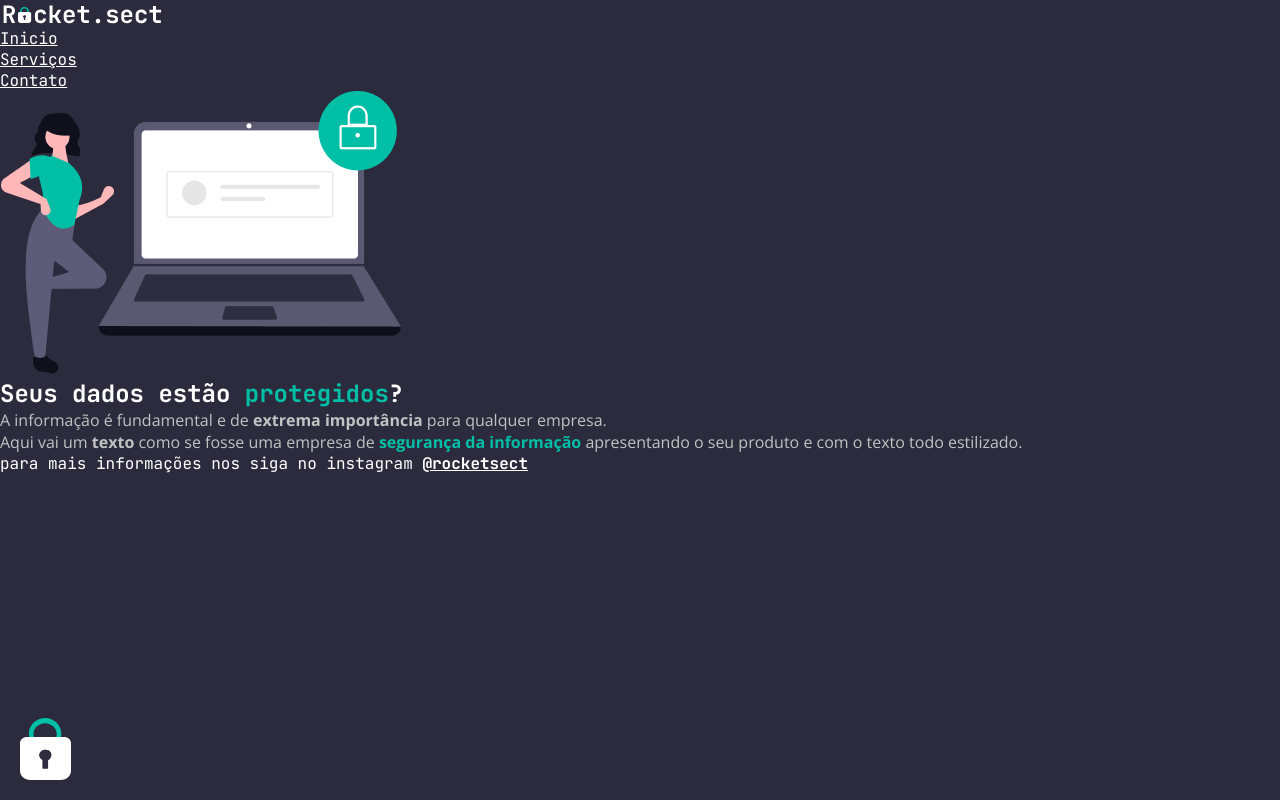
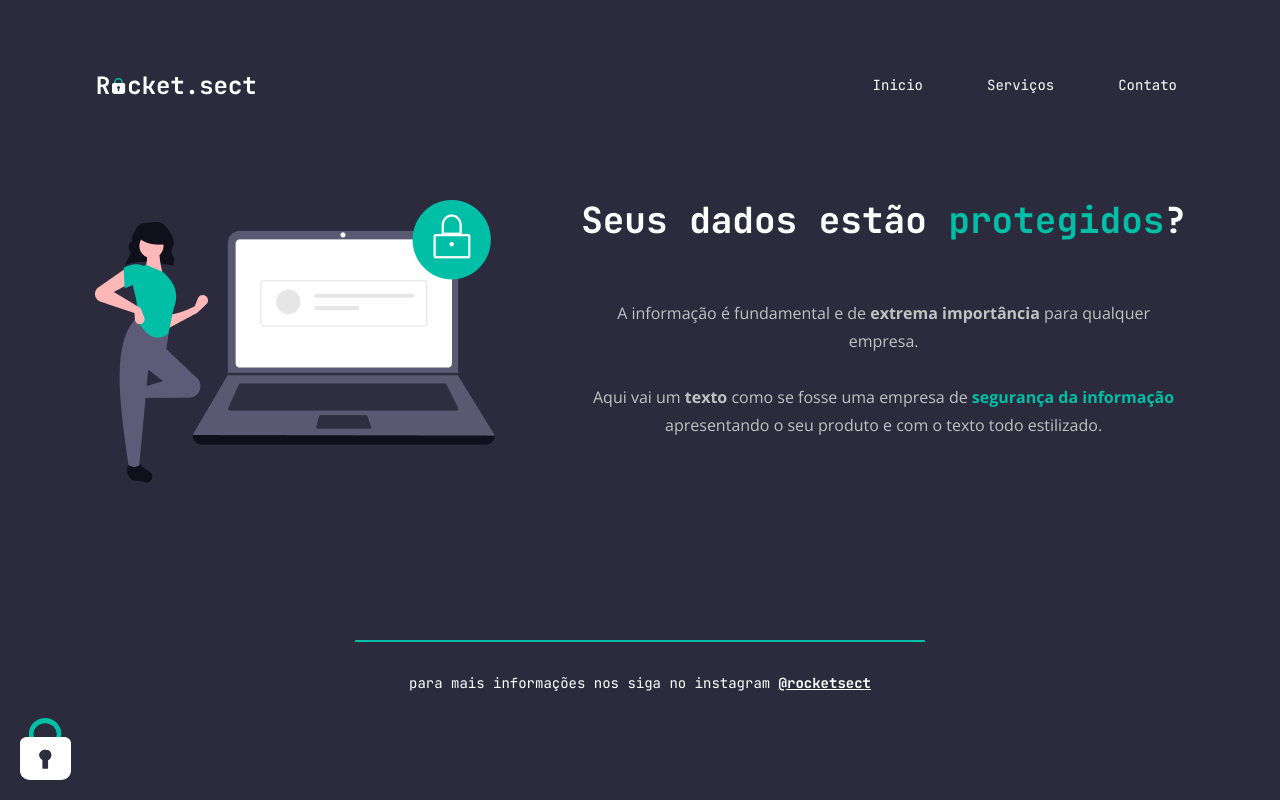
Before and after one commit to DanySGlez/Explorer-Stage02-phase04, a plain HTML site: page index.html in a window 1280 px wide. Drawn offline with nearby package versions, Linux system fonts and the light colour scheme.

Commit message:
final commit

```diff
--- a/style.css
+++ b/style.css
@@ -7,16 +7,60 @@ body {
   background: #2C2B3D;
 }
 
+#page {
+  width: 1092px;
+
+  margin: 71px auto 23px;
+}
+
+nav {
+  width: 1083px;
+
+  display: flex;
+  justify-content: space-between;
+  align-items: center;
+}
+
 ul, h1, footer {
   font-family: 'JetBrains Mono', monospace;
 }
 
+ul {
+  list-style: none;
+
+  display: flex;
+  gap: 64px;
+}
+
 ul li a {
   color: #fff;
+  font-weight: 500;
+  font-size: 14px;
+  line-height: 28px;
+
+  text-decoration: none;
+}
+
+ul li a:hover {
+  color: #000;
+  font-weight: bold;
+}
+
+#content {
+  display: flex;
+  justify-content: space-between;
+
+  text-align: center;
+
+  margin: 101px auto 157px;
 }
 
 h1 {
   color: #fff;
+
+  font-weight: bold;
+  font-size: 36px;
+  line-height: 40px;
 }
 
 span {
@@ -27,10 +71,27 @@ span {
 p {
   font-family: 'Open Sans', sans-serif;
   color: #C2C2C2;
+  line-height: 28px;
+
+  margin: 59px auto 0;
+
+  width: 604px;
+}
+
+.line {
+  border: 1px solid #00BFA6;
+
+  margin: 0 auto 27px;
+  width: 568px;
 }
 
 footer {
   color: #fff;
+
+  font-size: 14px;
+  line-height: 28px;
+
+  text-align: center;
 }
 
 footer a {
```
Also changed, not shown: index.html (+1 -0 lines).
